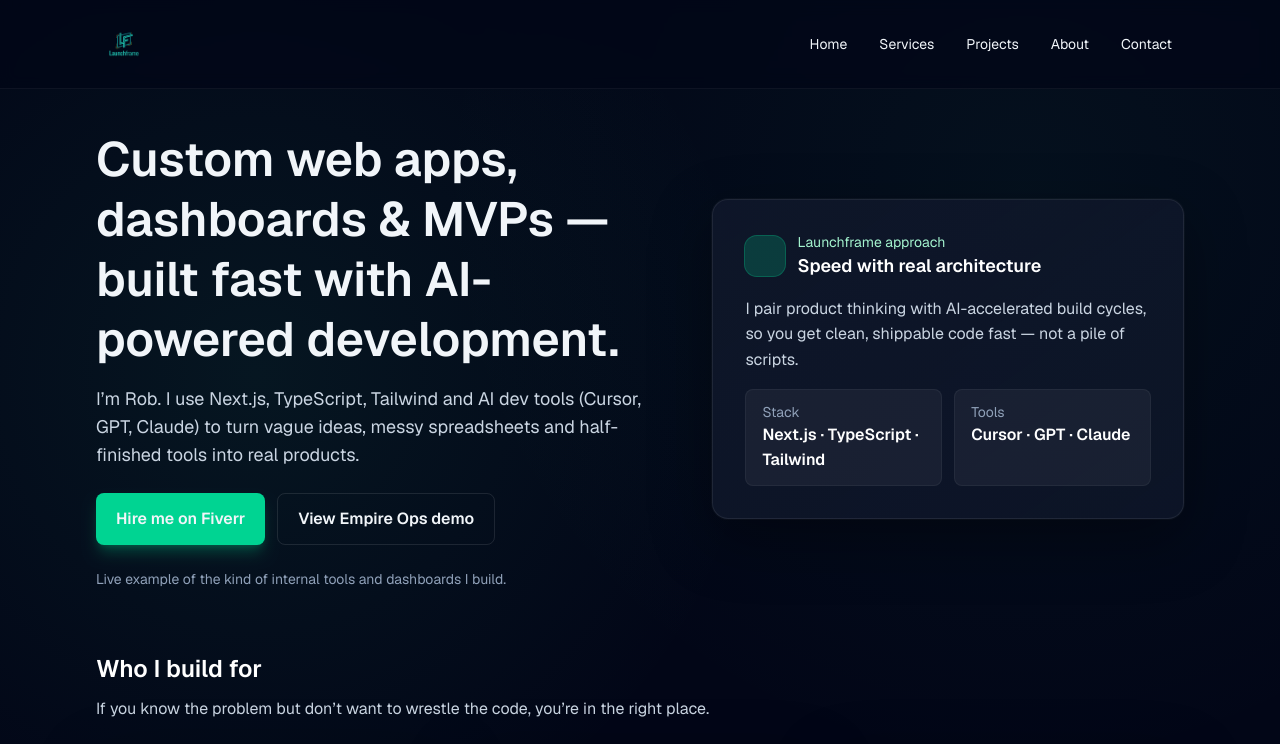
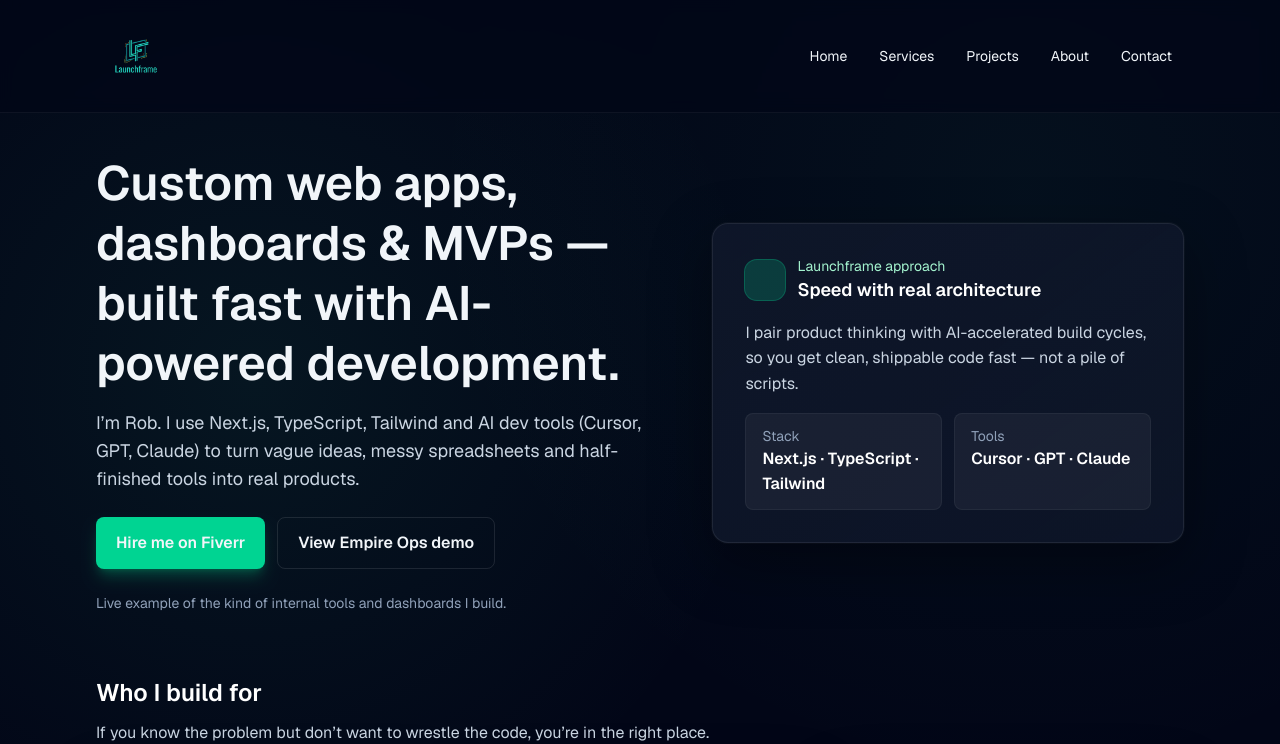
Before and after one commit to BiteTh3bulleT/BiteTh3bulleT.github.io, a Next.js app: page / in a window 1280 px wide. Shown: the top 744 px of the page. Built offline with nearby package versions, Linux system fonts and the light colour scheme.

Commit message:
Further enlarge header logo and refresh export
Increase the header logo size and regenerate the docs export for deployment.

```diff
--- a/components/layout/SiteLayout.tsx
+++ b/components/layout/SiteLayout.tsx
@@ -25,10 +25,10 @@
             <Image
               src="/launchframe-logo.png?v=3"
               alt="Launchframe logo"
-              width={200}
-              height={64}
+              width={260}
+              height={90}
               priority
-              className="h-12 w-auto sm:h-14"
+              className="h-16 w-auto sm:h-20"
             />
           </Link>
           <nav className="flex flex-wrap items-center gap-1 text-xs sm:gap-2 sm:text-sm">
```
Also changed, not shown: 48 other files (tests, documents, lock files or other folders).
